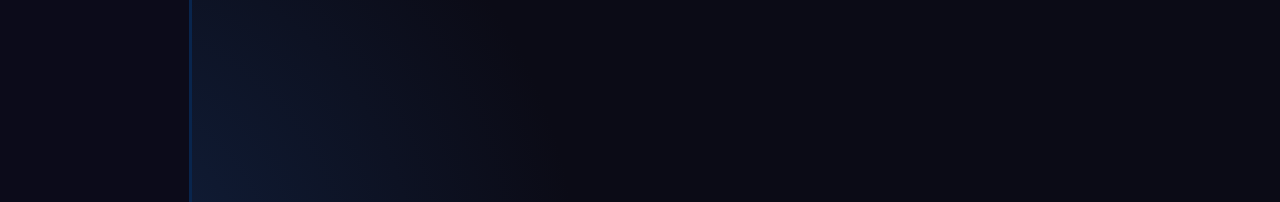
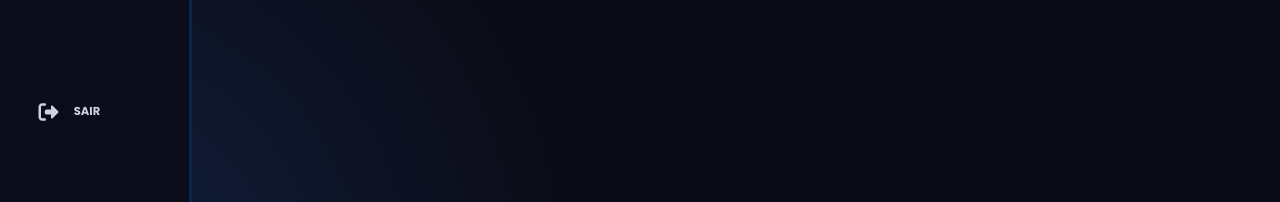
Before and after one commit to Luckas10/LevelLearn, a React (Vite) app in the folder Frontend/: page /friends in a window 1280 px wide. Shown: the part 598-800 px from the top of the page. Built offline with nearby package versions, Linux system fonts and the light colour scheme.

Commit message:
Organization: Front-end only in the branch

```diff
--- a/Frontend/src/components/Sidebar.jsx
+++ b/Frontend/src/components/Sidebar.jsx
@@ -42,6 +42,14 @@ export default function Sidebar() {
                     </NavLink>
                 </li>
             </ul>
+            <ul className="logout">
+                <li>
+                    <NavLink to="/logout">
+                        <FontAwesomeIcon size="lg" icon={fas.faRightFromBracket} />
+                        <span>SAIR</span>
+                    </NavLink>
+                </li>
+            </ul>
         </nav>
     );
 }
```
